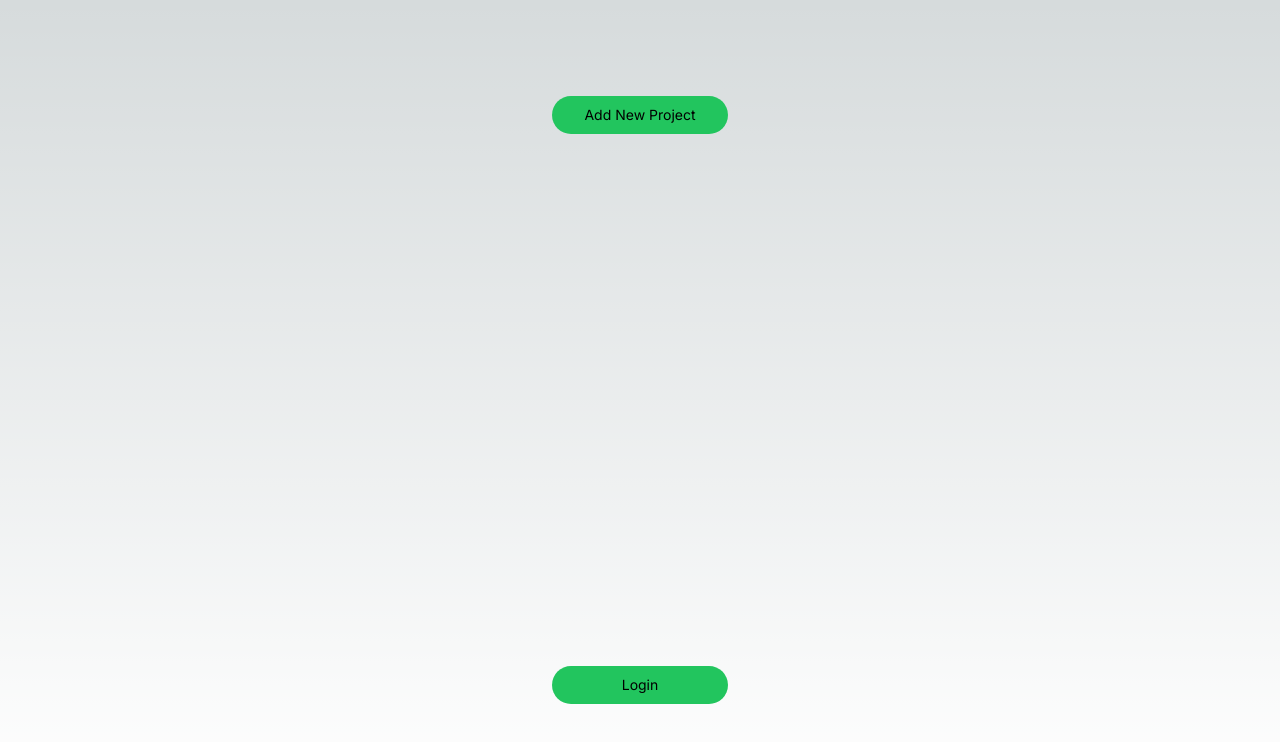
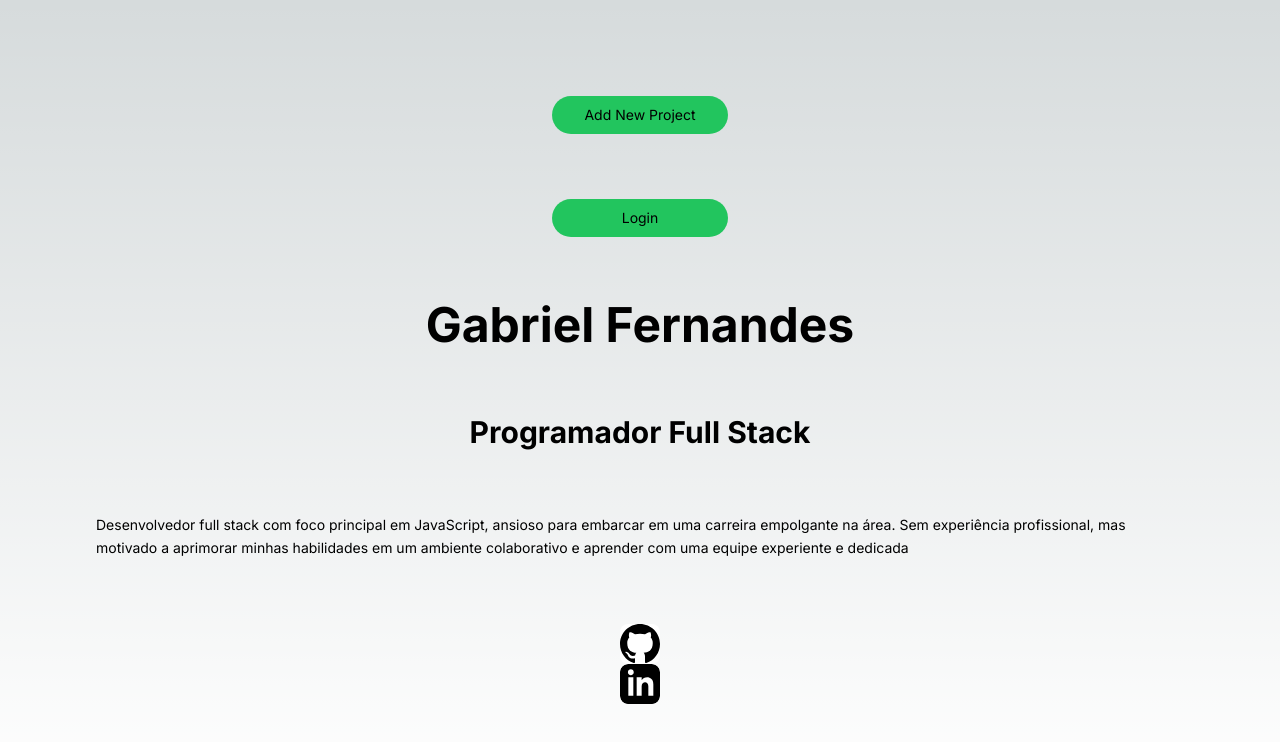
Before and after one commit to GabrielFeBe/portfolio-frontend, a Next.js app: page / in a window 1280 px wide. Shown: the top 742 px of the page. Built offline with nearby package versions, Linux system fonts and the light colour scheme.

Commit message:
começando a homepage

```diff
--- a/src/app/adding/page.tsx
+++ b/src/app/adding/page.tsx
@@ -3,7 +3,7 @@ import { api } from '@/lib/api'
 import { FormEvent } from 'react'
 import Cookie from 'js-cookie'
 import { useRouter } from 'next/navigation'
-import MediaPicker from '@/components/MediaPicker'
+import MediaPicker from '@/app/components/MediaPicker'
 
 export default function LoginForm() {
   const router = useRouter()
--- a/src/components/LoginFrom.tsx
+++ b/src/app/components/LoginFrom.tsx
@@ -18,6 +18,7 @@ export default function LoginForm() {
       const { token } = uploadResponse.data
       Cookies.set('token', token, { expires: 7 })
       route.push('/adding')
+      // eslint-disable-next-line
     } catch (err: any) {
       console.log(err.response.data.message)
     }
--- a/src/app/page.tsx
+++ b/src/app/page.tsx
@@ -17,6 +17,21 @@ export default function Home() {
         Login
       </Link>
       {/*  */}
+      <h1 className="leading-tight, text-5xl font-bold">Gabriel Fernandes</h1>
+      <h2 className="leading-tight, text-3xl font-bold">
+        Programador Full Stack
+      </h2>
+      <p className="text-sm leading-relaxed">
+        Desenvolvedor full stack com foco principal em JavaScript, ansioso para
+        embarcar em uma carreira empolgante na área. Sem experiência
+        profissional, mas motivado a aprimorar minhas habilidades em um ambiente
+        colaborativo e aprender com uma equipe experiente e dedicada
+      </p>
+      {/* Linkeding GitHub  */}
+      <div>
+        <div className="h-10 w-10 rounded-lg bg-white bg-[url('../assets/github.svg')] bg-cover " />
+        <div className="h-10 w-10 rounded-lg bg-white bg-[url('../assets/linkedin.svg')] bg-cover" />
+      </div>
     </main>
   )
 }
--- a/src/app/projects/page.tsx
+++ b/src/app/projects/page.tsx
@@ -1,14 +1,21 @@
 // import LoginAlreadyMade from '@/components/LoginAlreadyMade'
 import { api } from '@/lib/api'
 import Image from 'next/image'
+interface Project {
+  projectImage: string
+  repositoryLink: string
+  projectDescription: string
+}
 
 export default async function Home() {
-  const posts = await api.get('/posts')
+  const response = await api.get('/posts')
+
+  const posts: Project[] = response.data
 
   return (
     <>
       <div>
-        {posts.data.map((post: any) => (
+        {posts.map((post: Project) => (
           <div key={post.projectImage}>
             <Image
               src={post.projectImage}
--- a/src/components/Provider.jsx
+++ /dev/null
@@ -1,6 +0,0 @@
-import { SessionProvider } from 'next-auth/react'
-
-const Provider = ({ children }) => {
-  return <SessionProvider>{children}</SessionProvider>
-}
-export default Provider
--- a/tsconfig.json
+++ b/tsconfig.json
@@ -37,7 +37,7 @@
     "**/*.ts",
     "**/*.tsx",
     ".next/types/**/*.ts",
-    "src/components/Provider.jsx"
+    "src/app/components/Provider.jsx"
   ],
   "exclude": [
     "node_modules"
```
Also changed, not shown: src/app/login/page.tsx (+2 -11 lines), src/app/components/AdminButton.tsx (renamed from src/components/AdminButton.tsx), src/app/components/MediaPicker.tsx (renamed from src/components/MediaPicker.tsx), src/assets/github.svg (added), src/assets/linkedin.svg (added).
